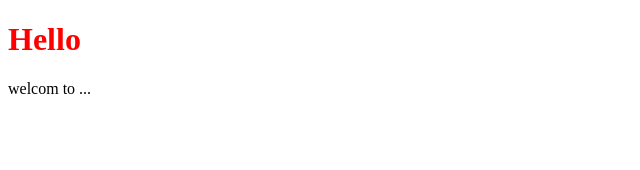
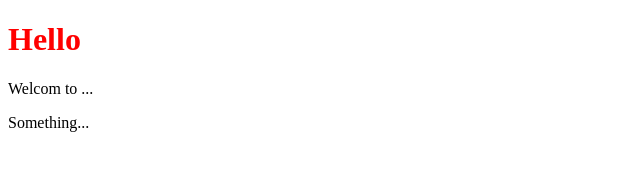
Before and after one commit to Truong-Kyonext/zoom, a plain HTML site: page index.html in a window 1280 px wide. Shown: the full height of the page, 0-640 px from the left. Drawn offline with Linux system fonts and the light colour scheme.

Commit message:
Nop bai lan 2

```diff
--- a/index.html
+++ b/index.html
@@ -11,8 +11,7 @@
     <h1>
         Hello
     </h1>
-    <p>
-        welcom to ...
-    </p>
+    <p>Welcom to ...</p>
+    <p>Something...</p>
 </body>
 </html>
```
